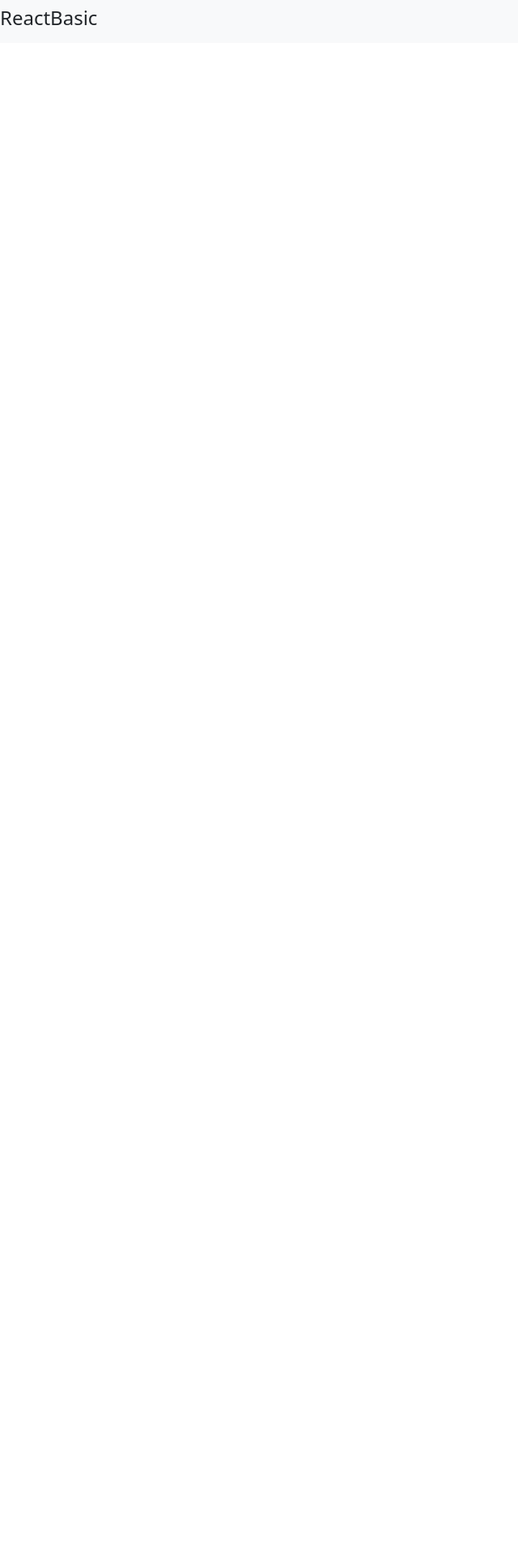
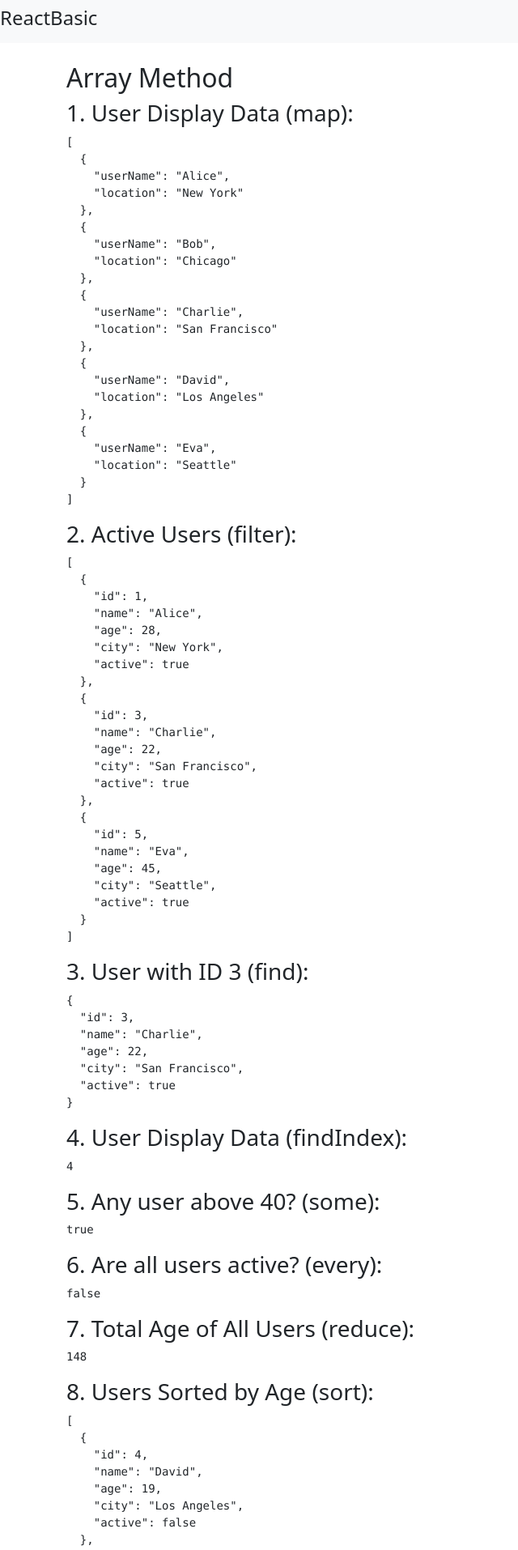
Before and after one commit to Ekadarshini7272/reactbasic, a React (Create React App) app: page /ArrayMethod in a window 1280 px wide. Before the commit this address had no page. Shown: the top 1914 px of the page at 81% size, without its empty margins (0-640 px from the left). Before the commit the page ends 800 px from the top, so only its background shows below. Built offline with nearby package versions, Linux system fonts and the light colour scheme.

Commit message:
All Array Method

```diff
--- a/src/App.js
+++ b/src/App.js
@@ -1,11 +1,12 @@
 import React from 'react';
-import { BrowserRouter as Router, Route, Routes, Link } from 'react-router-dom';
+import { BrowserRouter as Router, Route, Routes, } from 'react-router-dom';
 import Home from './Home';
 import Counter from './Counter';
 import Blog from './Blog';
 import CountingStopper from './CountingStopper';
 import Timer from './Timer';
-import VehiclePage from './VehiclePage'
+import VehiclePage from './VehiclePage';
+import ArrayMethod from './ArrayMethod';
 import 'bootstrap/dist/css/bootstrap.min.css';
 
 function App() {
@@ -36,6 +37,7 @@ function App() {
            <Route path="/CountingStopper" element={<CountingStopper/>} />
            <Route path="/Timer" element={<Timer/>} />
            <Route path="/VehiclePage" element={<VehiclePage/>} />
+           <Route path="/ArrayMethod" element={<ArrayMethod/>} />
          </Routes>
        </div>
      </div>
--- /dev/null
+++ b/src/ArrayMethod.js
@@ -0,0 +1,105 @@
+import React, {useState, useEffect} from 'react';
+const ArrayMethod = () => {
+   const users = [
+    { id: 1, name: 'Alice', age: 28, city: 'New York', active: true },
+    { id: 2, name: 'Bob', age: 34, city: 'Chicago', active: false },
+    { id: 3, name: 'Charlie', age: 22, city: 'San Francisco', active: true },
+    { id: 4, name: 'David', age: 19, city: 'Los Angeles', active: false },
+    { id: 5, name: 'Eva', age: 45, city: 'Seattle', active: true },
+   ];
+   const userDisplayData = users.map(user => ({userName: user.name, location: user.city,}));
+
+   const activeUsers = users.filter(user => user.active);
+
+   const userById = users.find(user => user.id === 3);
+
+   const index = users.findIndex(user => user.name === 'Eva');
+
+   const hasUserAbove40 = users.some(user => user.age > 40);
+
+   const allActive = users.every(user => user.active);
+
+   const totalAge = users.reduce((sum, user) => sum + user.age, 0);
+
+   const sortedByAge = [...users].sort((a, b) => a.age - b.age);
+
+   const reversedUsers = [...users].reverse();
+
+   const cities = users.map(user => user.city);
+   const hasCheckCity = cities.includes('New York');
+
+   const moreUser = [
+    { id: 6, name: 'Frank', age: 29, city: 'Boston', active: true }
+   ];
+   const allUsers = users.concat(moreUser);
+
+   const firstTwoUser = users.slice(0, 3);
+
+   const removedUsers = [...users];
+   removedUsers.splice(2, 1);
+
+   const userActivities = users.flatMap(user => [user.name, user.city]);
+
+    return(
+      <>
+      <h2>Array Method</h2>
+      <div>
+        <h3>1. User Display Data (map):</h3>
+        <pre>{JSON.stringify(userDisplayData, null, 2)}</pre>
+      </div>
+      <div>
+        <h3>2. Active Users (filter):</h3>
+        <pre>{JSON.stringify(activeUsers, null, 2)}</pre>
+      </div>
+      <div>
+        <h3>3. User with ID 3 (find):</h3>
+        <pre>{JSON.stringify(userById, null, 2)}</pre>
+      </div>
+      <div>
+        <h3>4. User Display Data (findIndex):</h3>
+        <pre>{JSON.stringify(index, null, 2)}</pre>
+      </div>
+      <div>
+        <h3>5. Any user above 40? (some):</h3>
+        <pre>{JSON.stringify(hasUserAbove40, null, 2)}</pre>
+      </div>
+      <div>
+        <h3>6. Are all users active? (every):</h3>
+        <pre>{JSON.stringify(allActive, null, 2)}</pre>
+      </div>
+      <div>
+        <h3>7. Total Age of All Users (reduce):</h3>
+        <pre>{JSON.stringify(totalAge, null, 2)}</pre>
+      </div>
+      <div>
+        <h3>8. Users Sorted by Age (sort):</h3>
+        <pre>{JSON.stringify(sortedByAge, null, 2)}</pre>
+      </div>
+      <div>
+        <h3>9. Reversed Users (reverse):</h3>
+        <pre>{JSON.stringify(reversedUsers, null, 2)}</pre>
+      </div>
+      <div>
+        <h3>10. Does New York exist in cities? (includes):</h3>
+        <pre>{JSON.stringify(hasCheckCity, null, 2)}</pre>
+      </div>
+      <div>
+        <h3>11. User Display Data (concat):</h3>
+        <pre>{JSON.stringify(allUsers, null, 2)}</pre>
+      </div>
+      <div>
+        <h3>12. First Two Users (slice):</h3>
+        <pre>{JSON.stringify(firstTwoUser, null, 2)}</pre>
+      </div>
+      <div>
+        <h3>13. Users After Removing One (splice):</h3>
+        <pre>{JSON.stringify(removedUsers, null, 2)}</pre>
+      </div>
+      <div>
+        <h3>14. User Activities (flatMap):</h3>
+        <pre>{JSON.stringify(userActivities, null, 2)}</pre>
+      </div>
+      </>
+    );
+};
+export default ArrayMethod;
```
